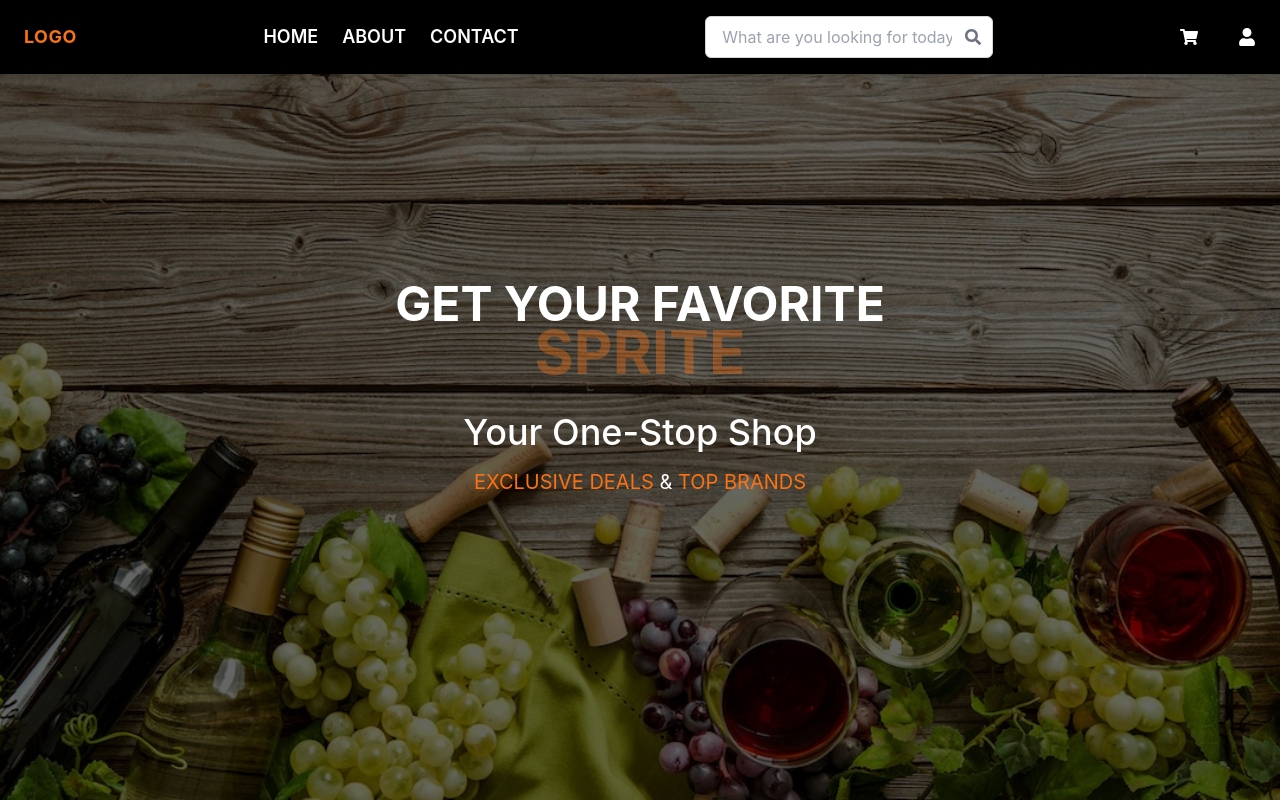
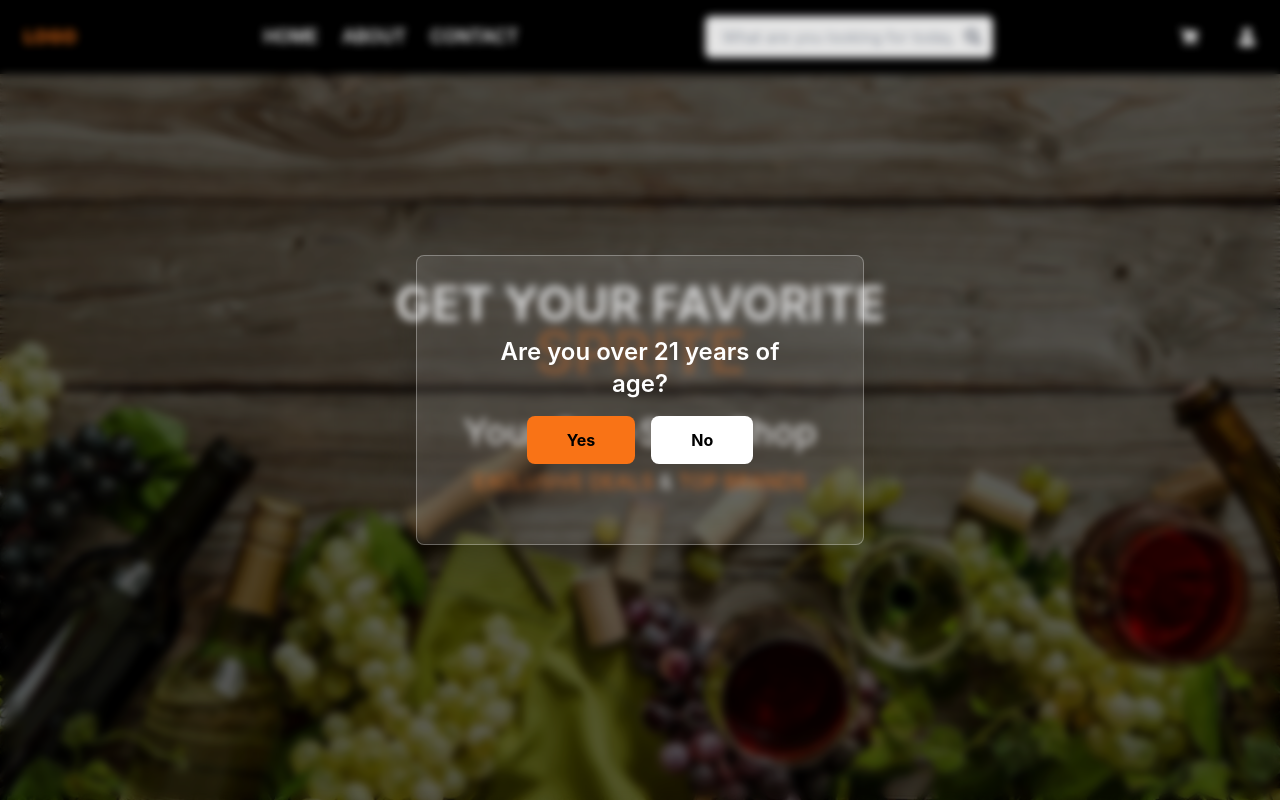
Before and after one commit to ZNilakshi/Capstone-Project, a React (Create React App) app in the folder frontend/: page / in a window 1280 px wide. Shown: the top 800 px of the page. Built offline with nearby package versions, Linux system fonts and the light colour scheme.

Commit message:
age verification

```diff
--- a/frontend/src/components/AgeVerification.jsx
+++ b/frontend/src/components/AgeVerification.jsx
@@ -22,7 +22,7 @@ const AgeVerification = () => {
   if (isVerified) return null; // Hide modal if verified
 
   return (
-    <div className="fixed inset-0 flex items-center justify-center bg-black bg-opacity-10 backdrop-blur-sm  px-4">
+    <div className="fixed inset-0 z-[9999] flex items-center justify-center bg-black bg-opacity-10 backdrop-blur-sm  px-4">
       <div className="bg-white bg-opacity-10 backdrop-blur-lg p-20 rounded-lg text-center shadow-2xl border border-white border-opacity-30 max-w-md w-full">
         <h2 className="text-2xl font-semibold text-white mb-4">
           Are you over 21 years of age?
```
